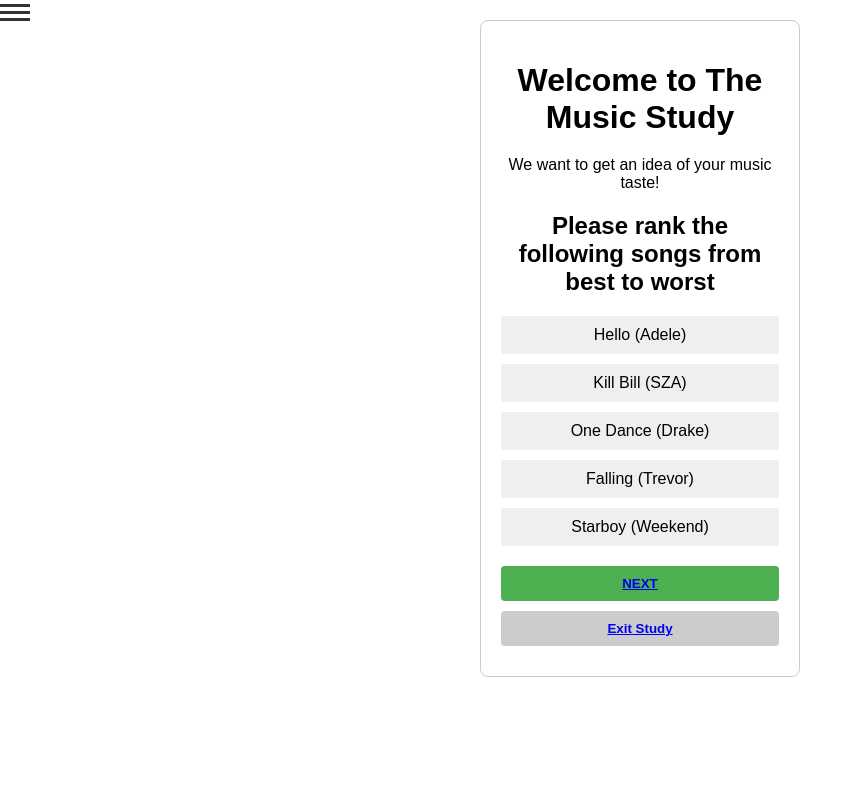
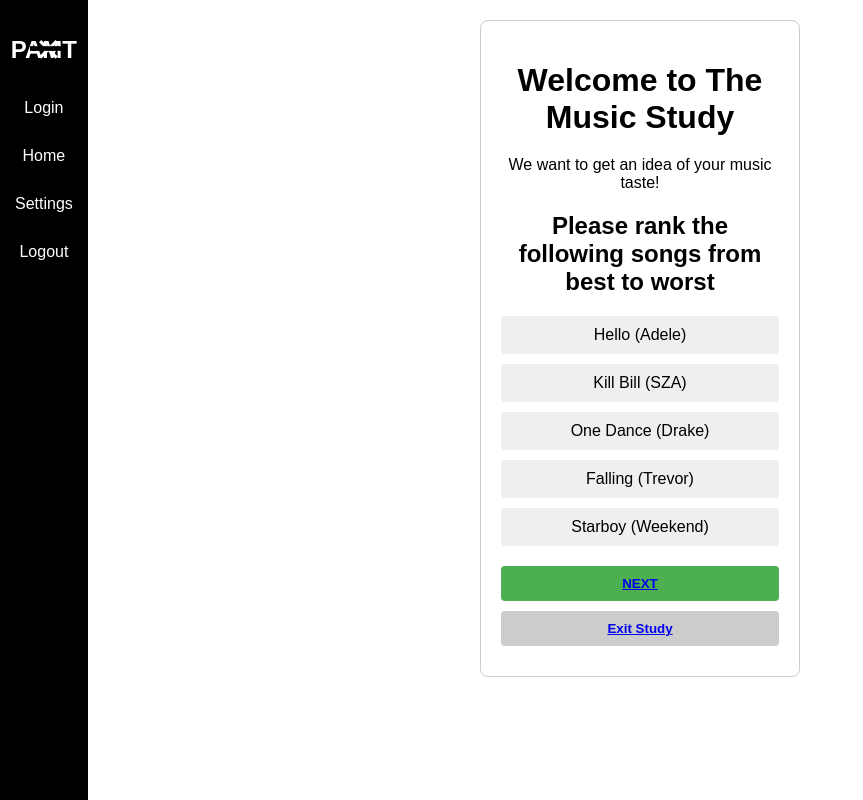
Before and after one commit to mitchytic/4-final-project-personality-analysis-music-taste, a React (Create React App) app: page / in a window 1280 px wide. Shown: the whole page, without its empty margins (0-863 px from the left). Built offline with nearby package versions, Linux system fonts and the light colour scheme.

Commit message:
front-end part 1

```diff
--- a/src/App.js
+++ b/src/App.js
@@ -2,14 +2,12 @@
 import HomePage from './routes/HomePage'
 import AccountSettings from './routes/AccountSettings';
 import ChangePasswordPage from './routes/ChangePasswordPage';
-import SupportPage from './routes/SupportPage';
 import PrivacyPolicyPage from './routes/PrivacyPolicyPage';
 import TermsAndConditionsPage from './routes/TermsAndConditionsPage';
 import AboutPage from './routes/AboutPage';
 import Result from './routes/Result';
 import StudyScreen1 from './routes/StudyScreen1';
 import StudyScreen2 from './routes/StudyScreen2';
-import StudyScreen3 from './routes/StudyScreen3';
 import CreateAccount from './routes/createaccount';
 import LoginPage from './routes/Login';
 import { AuthProvider } from './contexts/AuthContext';
@@ -23,14 +21,12 @@
               <Route path="/" element={<HomePage />} />
               <Route path="/settings" element={<AccountSettings />} />
               <Route path="/change-password" element={<ChangePasswordPage />} />
-              <Route path="/support" element={<SupportPage />} />
               <Route path="/privacy-policy" element={<PrivacyPolicyPage />} />
               <Route path="/about" element={<AboutPage />} />
               <Route path="/tnc" element={<TermsAndConditionsPage />} />
               <Route path="/result" element={<Result />} />
               <Route path="/sc1" element={<StudyScreen1 />} />
               <Route path="/sc2" element={<StudyScreen2 />} />
-                <Route path="/sc3" element={<StudyScreen3 />} />
               <Route path="/create-account" element={<CreateAccount />} />
               <Route path="/login" element={<LoginPage />} />
             </Routes>
--- a/src/components/common/HamburgerMenu.css
+++ b/src/components/common/HamburgerMenu.css
@@ -1,71 +1,66 @@
 .hamburger-menu {
-  width: 30px;
-  height: 30px;
-  position: relative;
-  justify-content: space-around;
-  top: 20px;
-  left: 20px;
+  position: fixed;
+  left: -100%;
+  top: 0;
+  height: 100%;
+  background: black;
+  transition: left 0.3s;
   z-index: 1000;
-  cursor: pointer;
-  transition: transform 0.3s ease-in-out;
 }
 
 .hamburger-menu.open {
-  transform: translateX(255px);
+  left: 0;
 }
 
-.line {
-  width: 30px;
-  height: 3px;
-  background-color: #000000;
-  margin: 5px 0;
-  transition: all 0.3s ease;
-  transform-origin: center;
-}
-.open .line:nth-child(1) {
-  transform: translateY(7px) rotate(45deg);
-}
-.open .line:nth-child(2) {
-  opacity: 0;
-}
-.open .line:nth-child(3) {
-  transform: translateY(-7px) rotate(-45deg);
+.menu-button {
+  position: fixed;
+  left: 20px;
+  top: 20px;
+  background: none;
+  border: none;
+  color: white;
+  font-size: 3em;
+  z-index: 1001;
+  transition: transform 0.3s;
+  color: black;
 }
 
-/* Styles for the sidebar */
-.sidebar {
-  width: 255px;
-  height: 100%;
-  position: fixed;
-  top: 0;
-  left: -255px; /* start off the screen */
-  background-color: #ffffff;
-  z-index: 999;
-  transition: left 0.3s ease-in-out;
+.menu-button.open {
+  color: white;
+  transform: rotate(90deg);
 }
-.show {
-  left: 0; /* bring onto the screen when 'show' class is added */
+
+.close-menu {
+  color: white;
+  font-size: 2em;
+  background: none;
+  border: none;
+  position: absolute;
+  right: 20px;
+  top: 30px;
 }
-.sidebar-header {
-  padding: 20px;
-  border-bottom: 1px solid #cccccc;
+
+.hamburger-menu h2 {
+  color: white;
+  text-align: center;
+  margin-top: 36px;
 }
-.user-photo {
-  margin-bottom: 10px;
-  /* Replace with styles for the user photo */
+
+.hamburger-menu nav ul {
+  list-style: none;
+  padding: 0;
+  text-align: center;
 }
-.user-name {
-  margin-bottom: 10px;
-  font-weight: bold;
+
+.hamburger-menu nav a {
+  color: white;
+  text-decoration: none;
+  display: block;
+  padding: 15px;
+  transition: background 0.3s;
 }
-.sidebar > ul {
-  list-style-type: none;
+
+.hamburger-menu nav a:hover,
+.hamburger-menu nav a:focus {
+  background: #333; /* A darker shade for hover state */
 }
-.sidebar > ul > li {
-  padding: 10px 20px;
-  border-bottom: 1px solid #eeeeee;
-  cursor: pointer;
-}
-.menu-item:hover {
-  background-color: #f5f5f5;
-}
--- a/src/components/common/hamburgermenu.jsx
+++ b/src/components/common/hamburgermenu.jsx
@@ -5,43 +5,30 @@
 
 const HamburgerMenu = () => {
   const [isOpen, setIsOpen] = useState(false);
-  const { isLoggedIn, user, logout } = useAuth();
-  const toggleMenu = () => setIsOpen(!isOpen);
 
+  const toggleMenu = () => {
+      setIsOpen(!isOpen);
+  };
+
+  const handleLogout = () => {
+      localStorage.removeItem('token');
+  }
   return (
-    <>
-      <div className={`hamburger-menu ${isOpen ? 'open' : ''}`} onClick={toggleMenu}>
-        <div className="line"></div>
-        <div className="line"></div>
-        <div className="line"></div>
-      </div>
-      <div className={`sidebar ${isOpen ? 'show' : ''}`}>
-        <ul>
-          <li className="menu-item"><Link to="/">Home</Link></li>
-        </ul>
-        {isLoggedIn && user ? (
-          <>
-            <div className="sidebar-header">
-              <div className="user-photo">User Photo</div>
-              <div className="user-name">user.name</div>
-            </div>
-            <ul>
-              <li className="menu-item"><Link to="/settings">Settings</Link></li>
-              <li className="menu-item">Exit Study</li>
-              <li className="menu-item" onClick={logout}>Logout</li>
-            </ul>
-          </>
-        ) : (
-          <ul>
-            {/* Consider adding a generic header if needed */}
-            <li className="menu-item"><Link to="/login">Login</Link></li>
-            <li className="menu-item"><Link to="/create-account">Register</Link></li>
-          </ul>
-        )}
-
-
-      </div>
-    </>
+      <>
+          <button onClick={toggleMenu} className={`menu-button ${isOpen ? 'open' : ''}`}>☰</button> {/* Menu open button */}
+          <div className={`hamburger-menu ${isOpen ? 'open' : ''}`}>
+              <button onClick={toggleMenu} className="close-menu">✕</button> {/* Close button */}
+              <h2>PAMT</h2>
+              <nav>
+                  <ul>
+                    <li><Link to="/login">Login</Link></li>
+                    <li><Link to="/">Home</Link></li>
+                    <li><Link to="/settings">Settings</Link></li>
+                    <li><Link to="/" onClick={handleLogout}>Logout</Link></li>
+                  </ul>
+              </nav>
+          </div>
+      </>
   );
 };
 
```
Also changed, not shown: src/components/common/Footer.css (added, +14 -0 lines), src/components/common/Footer.jsx (added, +12 -0 lines), src/routes/Login.css (added, +72 -0 lines).
